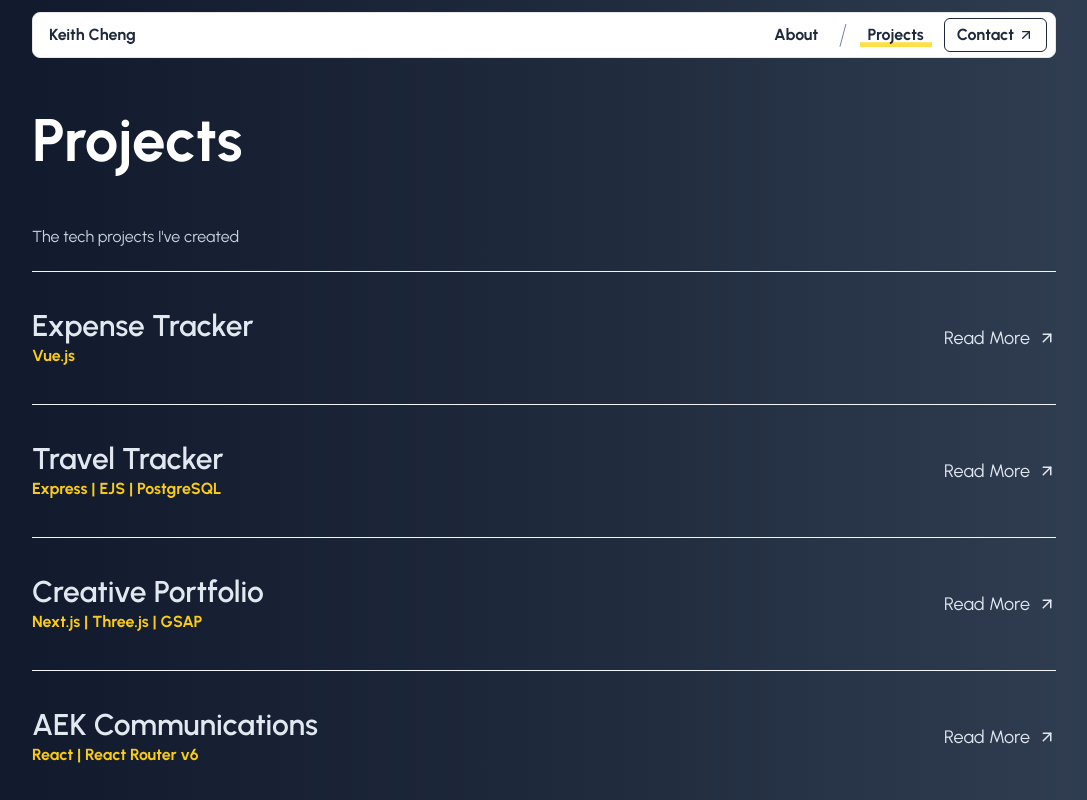
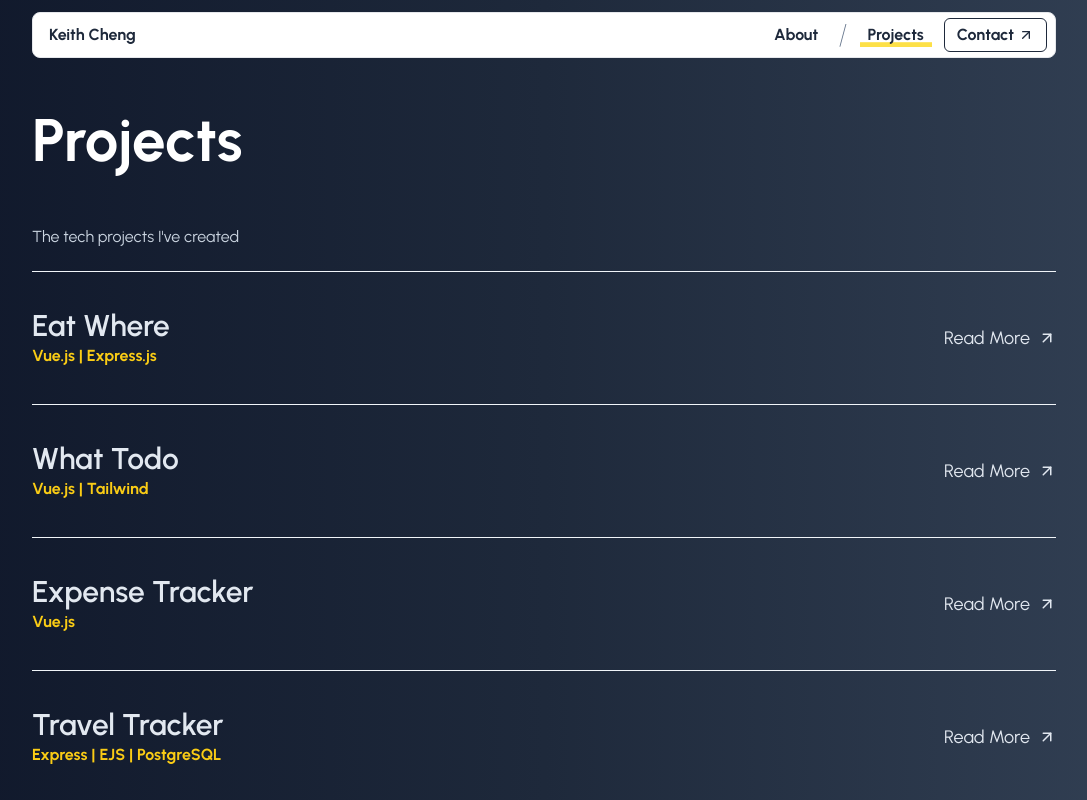
Before and after one commit to KeithCheng22/keithcheng, a Next.js app: page /projects in a window 1280 px wide. Shown: the top 800 px of the page, without its empty margins (96-1183 px from the left). Built offline with nearby package versions, Linux system fonts and the light colour scheme.

Commit message:
add two projects

```diff
--- a/app/projects/projects.js
+++ b/app/projects/projects.js
@@ -1,9 +1,29 @@
 export const projects = [
+    {
+        title: "Eat Where",
+        techStack: "Vue.js | Express.js",
+        img: "../../eatWhere.png",
+        date: "Tuesday, May 7, 2024",
+        demo: 'https://eat-where-ah.vercel.app',
+        objectives: "My partner and I always can't seem to decide what to eat. Hence, this project came as an inspiration to build something for the indecisive Singaporeans.",
+        challenges: 'This project was more complex compared to the other two below. I had to find a way to get the registered restuarants in SG, which after sourcing awhile, I landed on the Yelp API. I also had to use the Geolocation API to get the location of users. This meant that I needed a back-end to handle the incoming requests. Moreover, due to needing multiple pages but still retaining its nature as a SPA, I had to introduce conditionals to manipulate the DOM to render the correct UI. I also wanted to provide a loading skeleton for a better UX. Lastly, I added accesibility best practices to make the app more holistic.',
+        learning: "Seeing the completed project felt rewarding! I felt like I have levelled up my understading of Vue in terms of not only using it to build simple SPA, but also to incorporate a back-end using Express, culminating into a full-stack application. There are other features that could be expanded on this project, such as filtering. However, noting that the project is bounded by the options provided by the Yelp API, not all restuarants would be provided by the web app, but it is a good start. I look forward to more options listed on Yelp!"
+    },
+    {
+        title: "What Todo",
+        techStack: "Vue.js | Tailwind",
+        img: "../../vuetodo.png",
+        date: "Monday, April 15, 2024",
+        demo: 'https://whattodoah.vercel.app',
+        objectives: "This project was an extension to the Expense Tracker to consolidate my knowledge on Vue. I also wanted to create something that was practical and at the same time conceptually simple.",
+        challenges: 'The main challenge to this project was the styling. I wanted the options to show different colours and not the default. However, such options were not stylable, and I had to improvise. Unlike other todo apps where there may be a specific page to edit todos, mine uses input boxes to edit and create todos. That itself posed challenges in getting the data to persist.',
+        learning: "This project allowed me to reinforce my understanding of State Management, Data binding and CRUD Operations in Vue."
+    },
     {
         title: "Expense Tracker",
         techStack: "Vue.js",
         img: "../../expense.png",
-        date: "Friday, 12 April, 2024",
+        date: "Friday, April 12, 2024",
         demo: 'https://kc-expense-tracker.vercel.app',
         objectives: "The concept of this project was simple as it served as a first touchpoint for Vue.js. I wanted to expand my knowledge on other front-end technologies and see how they compare to React.js",
         challenges: 'When I first learnt Vue, I got exposed to the options API. However, I soon realised that there was also a composition API. At the start, I was confused between the two, as the tutorial taught me the options version, but when I consulted the documentation, most of them worked with the Composition API. This led to a slower development process, and also time spent trying to understand the concepts of ref, reactive, and emit. These are important to declare at the start of any variable, if we require them to mutate or be reactive.',
@@ -13,11 +33,11 @@ export const projects = [
         title: "Travel Tracker",
         techStack: "Express | EJS | PostgreSQL",
         img: "../../travel.png",
-        date: "Sunday, 31 March, 2024",
+        date: "Sunday, March 31, 2024",
         demo: 'https://youtu.be/1nba58JYGAw',
         objectives: "The objectives of this project was to familiarise myself with using Express, EJS and Postgres. While I have tinkered with Express before, I mainly used it as a backend to complement my React Apps, rather than EJS to render web pages. I thought that it was worth a try to understand how EJS works through an interesting project that allows users to track the countries they have been to.",
         challenges: 'At the start, the EJS templates were quite confusing as they looked quite cryptic, such as <%= %>, or <% %>. However, it got better as I got used to it, and I realised the concept is similar to the Django framework, where we pass in extra arguments to the res.render(), and it will be reflected onto the client side. The main challenge I had was when it came to using loops on the client side, because EJS requires us to put the <% %> syntax or equivalent for every line of server side code, which was not very intuitive, as I would normally wrap the whole loop in the syntax.',
-        learning: "Overall, this project was a fun and simple one to build. I now have a better understanding of the templating languaged used by EJS, partials, and what they mean. Building this project also gave me a refresher of vanilla JS, reminding me of how things are abit more complicated to achieve with it, and all the powerful abstractions given to me whenever I use React or Next. Working with Postgres was not too difficult, I used the node-postgres package to create a client and connect the backend to my database. Being an SQL DB, the queries used were largely similar to the ones I already know."
+        learning: "Overall, this project was a fun and simple one to build. I now have a better understanding of the templating language used by EJS, partials, and what they mean. Building this project also gave me a refresher of vanilla JS, reminding me of how things are abit more complicated to achieve with it, and all the powerful abstractions given to me whenever I use React or Next. Working with Postgres was not too difficult, I used the node-postgres package to create a client and connect the backend to my database. Being an SQL DB, the queries used were largely similar to the ones I already know."
 
     },
     {
```
Also changed, not shown: public/vuetodo.png (added), 1 other file (tests, documents, lock files or other folders).
